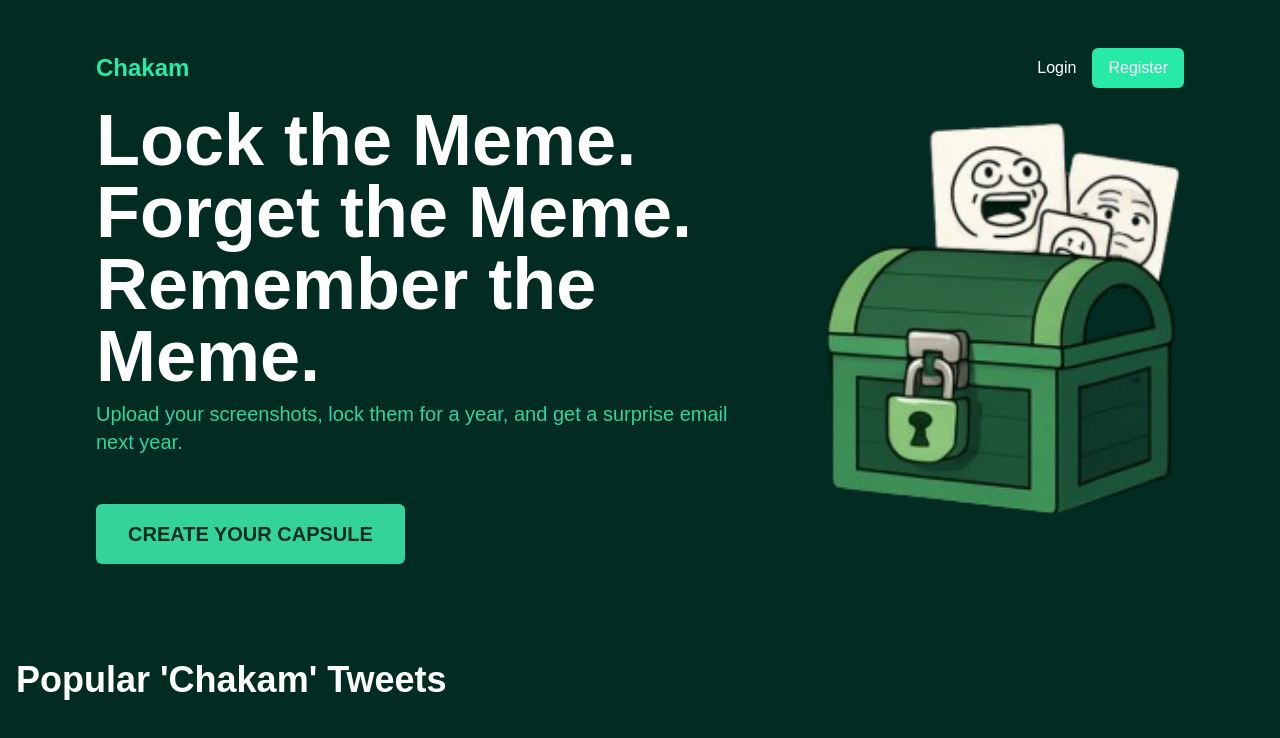
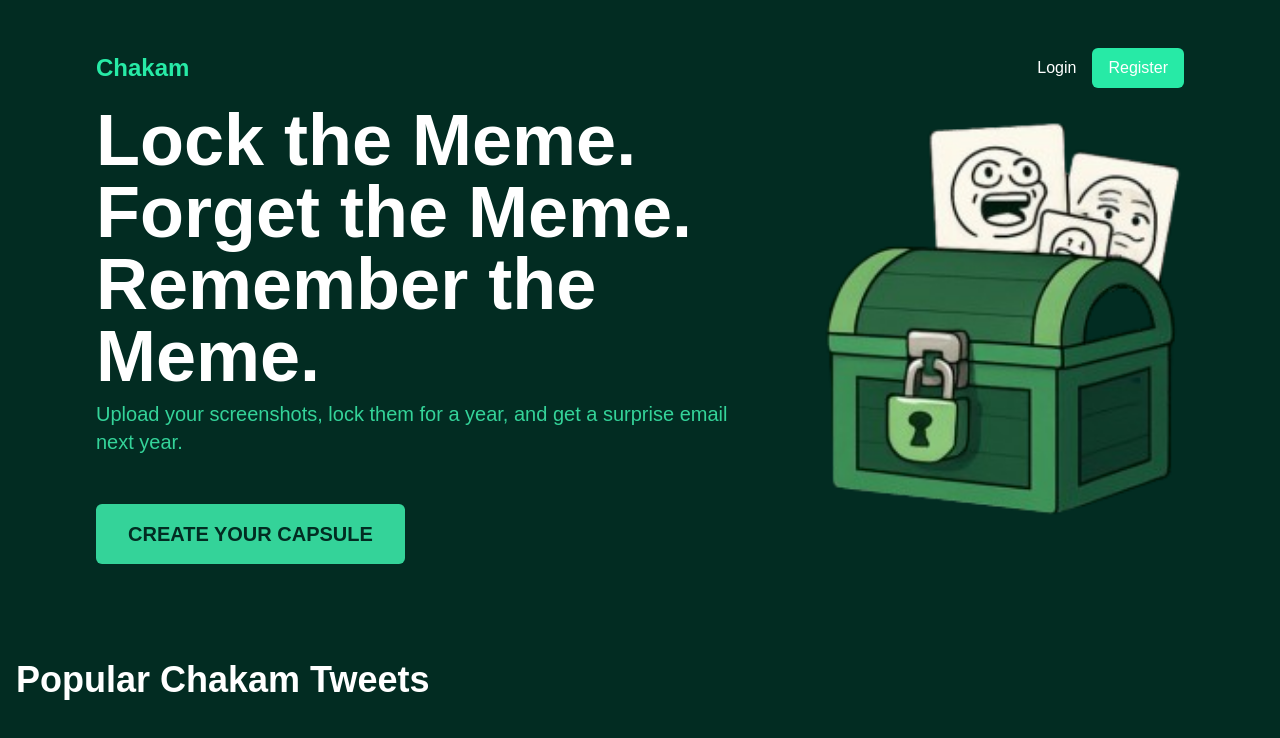
Before and after one commit to tymer007/chakam-capsule, a Next.js app: page / in a window 1280 px wide. Shown: the top 738 px of the page. Built offline with nearby package versions, Linux system fonts and the light colour scheme.

Commit message:
quote error fgs

```diff
--- a/src/app/components/TweetCarousel.tsx
+++ b/src/app/components/TweetCarousel.tsx
@@ -87,7 +87,7 @@ export default function TweetCarousel() {
 
       <div className="flex flex-col items-center gap-8 mb-2">
         <h2 className="text-4xl font-bold text-start w-full max-w-7xl px-4">
-          Popular 'Chakam' Tweets
+          Popular Chakam Tweets
         </h2>
 
         <div
```
